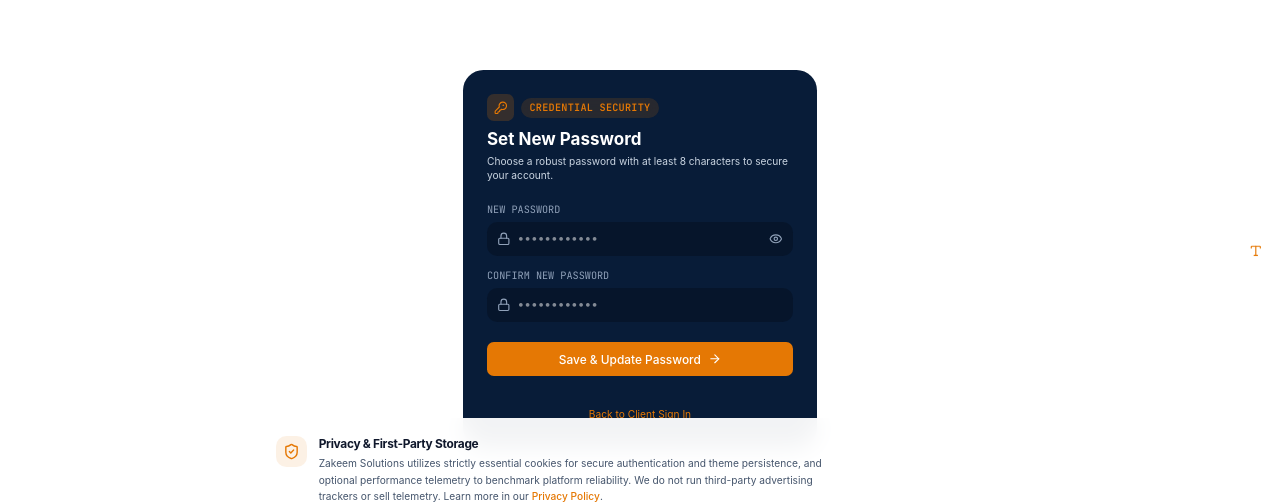
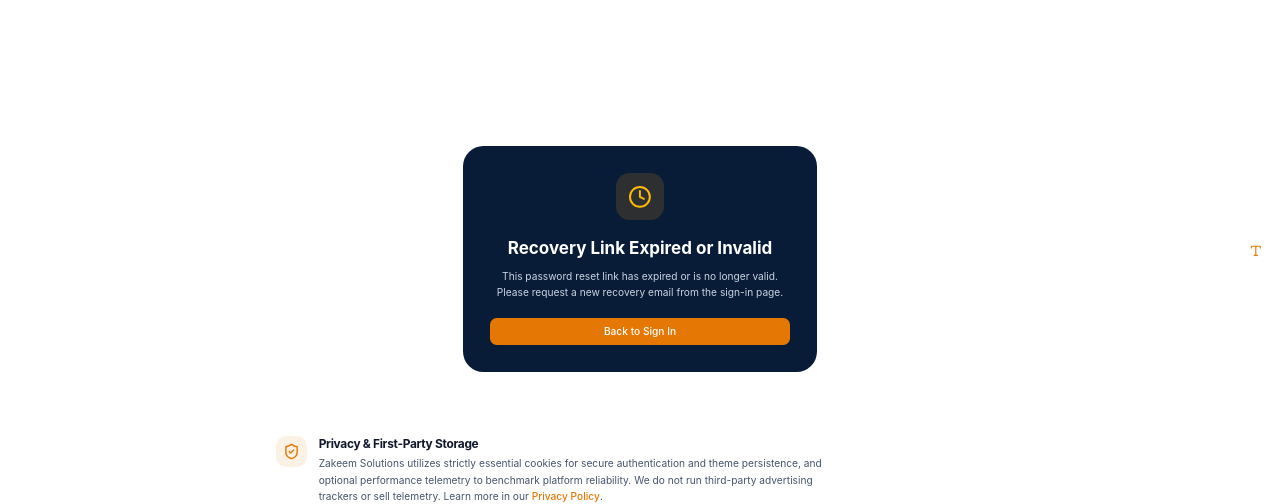
Before and after one commit to elameen37/zakeem-solutions, a React (Vite) app: page /reset-password in a window 1280 px wide. Shown: the part 149-653 px from the top of the page. Built offline with nearby package versions, Linux system fonts and the light colour scheme; no server answers.

Commit message:
fix(auth): restore Supabase recovery password reset flow

```diff
--- a/src/context/AuthContext.tsx
+++ b/src/context/AuthContext.tsx
@@ -40,6 +40,7 @@ export const AuthProvider: React.FC<{ children: React.ReactNode }> = ({ children
   const [profile, setProfile] = useState<UserProfile | null>(null);
   const [role, setRole] = useState<UserRole | null>(null);
   const [loading, setLoading] = useState<boolean>(true);
+  const [isRecoverySession, setIsRecoverySession] = useState<boolean>(false);
 
   // Local development mock user state for when Supabase is unconfigured
   const [localDevRole, setLocalDevRole] = useState<UserRole | null>(() => {
@@ -158,7 +159,18 @@ export const AuthProvider: React.FC<{ children: React.ReactNode }> = ({ children
     // Reactive subscription to login/logout/refresh events
     const {
       data: { subscription },
-    } = client.auth.onAuthStateChange((_event, newSession) => {
+    } = client.auth.onAuthStateChange((event, newSession) => {
+      // PASSWORD_RECOVERY: Supabase detected a recovery token in the URL hash.
+      // Set recovery flag so ResetPasswordPage can display the form,
+      // and skip normal role resolution to prevent redirect away from /reset-password.
+      if (event === "PASSWORD_RECOVERY" && newSession?.user) {
+        setIsRecoverySession(true);
+        setUser(newSession.user);
+        setSession(newSession);
+        setLoading(false);
+        return;
+      }
+
       handleSessionResolution(newSession);
     });
 
@@ -460,6 +472,10 @@ export const AuthProvider: React.FC<{ children: React.ReactNode }> = ({ children
     return { success: true };
   }, []);
 
+  const clearRecoverySession = useCallback(() => {
+    setIsRecoverySession(false);
+  }, []);
+
   const updatePassword = useCallback(async (newPassword: string): Promise<{ success: boolean; error?: string }> => {
     if (!newPassword || newPassword.length < 8) {
       return { success: false, error: "Password must be at least 8 characters in length." };
@@ -527,11 +543,13 @@ export const AuthProvider: React.FC<{ children: React.ReactNode }> = ({ children
       isAdmin,
       isClient,
       loading,
+      isRecoverySession,
       signIn,
       signOut,
       refreshSession,
       resetPassword,
       updatePassword,
+      clearRecoverySession,
     }),
     [
       user,
@@ -542,11 +560,13 @@ export const AuthProvider: React.FC<{ children: React.ReactNode }> = ({ children
       isAdmin,
       isClient,
       loading,
+      isRecoverySession,
       signIn,
       signOut,
       refreshSession,
       resetPassword,
       updatePassword,
+      clearRecoverySession,
     ]
   );
 
--- a/src/pages/auth/ResetPasswordPage.tsx
+++ b/src/pages/auth/ResetPasswordPage.tsx
@@ -1,7 +1,7 @@
-import React, { useState } from "react";
+import React, { useState, useEffect } from "react";
 import { useNavigate, Link } from "react-router-dom";
 import {
-  KeyRound, Lock, Eye, EyeOff, AlertCircle, CheckCircle2, ArrowRight
+  KeyRound, Lock, Eye, EyeOff, AlertCircle, CheckCircle2, ArrowRight, Clock
 } from "lucide-react";
 import { SEO } from "@/components/seo/SEO";
 import { Badge } from "@/components/ui/Badge";
@@ -9,7 +9,7 @@ import { Button } from "@/components/ui/Button";
 import { useAuth } from "@/context/AuthContext";
 
 export const ResetPasswordPage: React.FC = () => {
-  const { updatePassword } = useAuth();
+  const { updatePassword, isRecoverySession, clearRecoverySession, loading } = useAuth();
   const navigate = useNavigate();
 
   const [password, setPassword] = useState("");
@@ -18,6 +18,28 @@ export const ResetPasswordPage: React.FC = () => {
   const [isSubmitting, setIsSubmitting] = useState(false);
   const [formError, setFormError] = useState<string | null>(null);
   const [resetSuccess, setResetSuccess] = useState(false);
+
+  // Allow a brief window for Supabase to detect the hash fragment and fire PASSWORD_RECOVERY.
+  // After this grace period, if isRecoverySession is still false, the link is invalid/expired.
+  const [waitingForRecovery, setWaitingForRecovery] = useState(true);
+
+  useEffect(() => {
+    // If AuthContext is still loading, wait for it.
+    if (loading) return;
+
+    // If recovery session is already detected, stop waiting immediately.
+    if (isRecoverySession) {
+      setWaitingForRecovery(false);
+      return;
+    }
+
+    // Give Supabase up to 2 seconds to process the hash fragment and fire the event.
+    const timer = setTimeout(() => {
+      setWaitingForRecovery(false);
+    }, 2000);
+
+    return () => clearTimeout(timer);
+  }, [loading, isRecoverySession]);
 
   const handleSubmit = async (e: React.FormEvent) => {
     e.preventDefault();
@@ -38,6 +60,7 @@ export const ResetPasswordPage: React.FC = () => {
       const res = await updatePassword(password);
       if (res.success) {
         setResetSuccess(true);
+        clearRecoverySession();
         setTimeout(() => {
           navigate("/login", { replace: true });
         }, 2500);
@@ -50,6 +73,11 @@ export const ResetPasswordPage: React.FC = () => {
       setIsSubmitting(false);
     }
   };
+
+  // Determine which view to render
+  const showLoadingState = loading || waitingForRecovery;
+  const showExpiredState = !showLoadingState && !isRecoverySession && !resetSuccess;
+  const showForm = !showLoadingState && isRecoverySession && !resetSuccess;
 
   return (
     <>
@@ -79,7 +107,38 @@ export const ResetPasswordPage: React.FC = () => {
                 Proceed to Sign In
               </Button>
             </div>
-          ) : (
+          ) : showLoadingState ? (
+            <div data-surface="dark" className="p-8 sm:p-10 rounded-3xl bg-[#081c38] border border-white/15 text-center space-y-5 shadow-2xl">
+              <div className="w-14 h-14 rounded-2xl bg-[#e57804]/15 border border-[#e57804]/30 flex items-center justify-center mx-auto text-[#e57804]">
+                <span className="w-6 h-6 border-2 border-[#e57804]/30 border-t-[#e57804] rounded-full animate-spin" />
+              </div>
+
+              <div>
+                <h1 className="text-xl font-bold text-white">Verifying Recovery Link</h1>
+                <p className="text-xs text-slate-300 mt-2 leading-relaxed">
+                  Establishing your secure recovery session. Please wait...
+                </p>
+              </div>
+            </div>
+          ) : showExpiredState ? (
+            <div data-surface="dark" className="p-8 sm:p-10 rounded-3xl bg-[#081c38] border border-amber-500/30 text-center space-y-5 shadow-2xl">
+              <div className="w-14 h-14 rounded-2xl bg-amber-500/15 border border-amber-500/30 flex items-center justify-center mx-auto text-amber-400">
+                <Clock className="w-7 h-7" />
+              </div>
+
+              <div>
+                <h1 className="text-xl font-bold text-white">Recovery Link Expired or Invalid</h1>
+                <p className="text-xs text-slate-300 mt-2 leading-relaxed">
+                  This password reset link has expired or is no longer valid.
+                  Please request a new recovery email from the sign-in page.
+                </p>
+              </div>
+
+              <Button variant="primary" size="sm" href="/login" className="w-full">
+                Back to Sign In
+              </Button>
+            </div>
+          ) : showForm ? (
             <div data-surface="dark" className="p-7 sm:p-9 rounded-3xl bg-[#081c38] border border-white/15 shadow-2xl space-y-6">
               <div>
                 <div className="flex items-center gap-2 mb-2">
@@ -181,7 +240,7 @@ export const ResetPasswordPage: React.FC = () => {
                 </Link>
               </div>
             </div>
-          )}
+          ) : null}
         </div>
       </section>
     </>
--- a/src/types/auth.ts
+++ b/src/types/auth.ts
@@ -81,6 +81,7 @@ export interface AuthState {
   isAdmin: boolean;
   isClient: boolean;
   loading: boolean;
+  isRecoverySession: boolean;
 }
 
 export interface AuthContextValue extends AuthState {
@@ -89,4 +90,5 @@ export interface AuthContextValue extends AuthState {
   refreshSession: () => Promise<void>;
   resetPassword: (email: string) => Promise<{ success: boolean; error?: string }>;
   updatePassword: (newPassword: string) => Promise<{ success: boolean; error?: string }>;
+  clearRecoverySession: () => void;
 }
```
